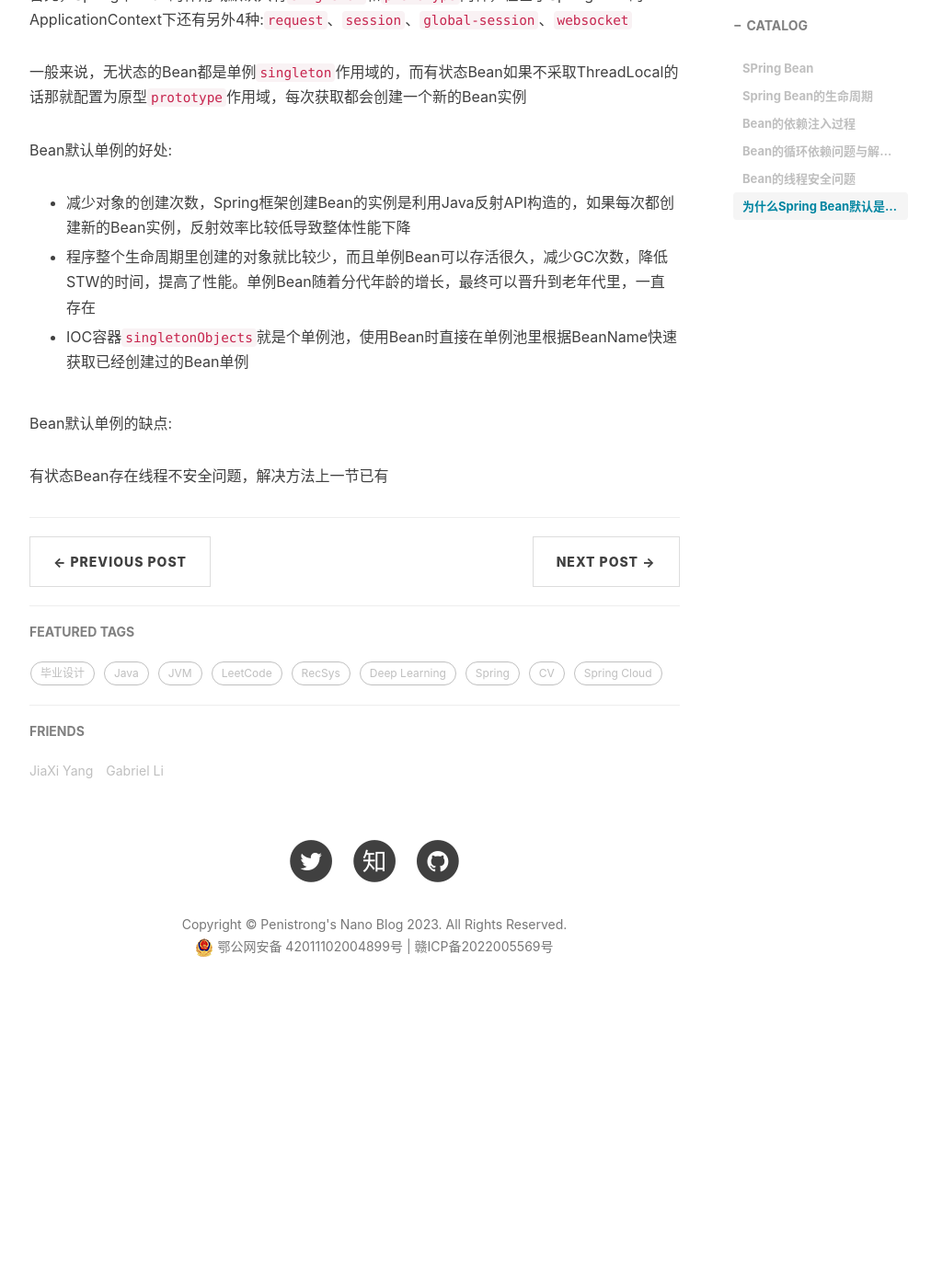
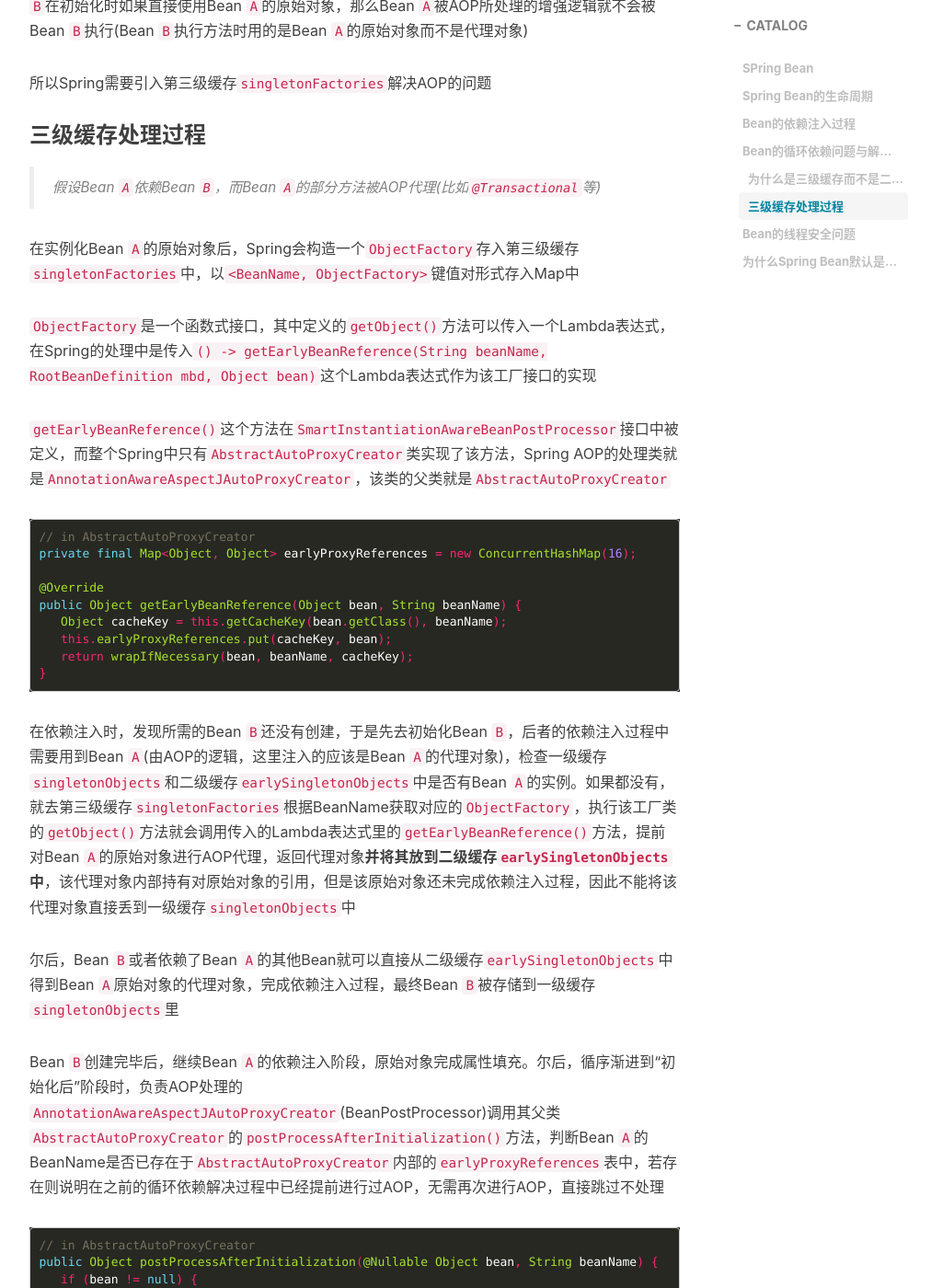
Before and after one commit to Penistrong/penistrong.github.io, a Jekyll site: the page built from _posts/2023-03-31-[Spring] Spring Bean的生命周期.md, in a window 1280 px wide and 1400 px high, scrolled down 3100 px. Shown: the whole window at 92% size, without its empty margins (233-1245 px from the left). Built offline with Jekyll 4.4.1, drawn with Linux system fonts in a browser that asks for light colours; nearby versions of some CDN libraries; comment, search, counter and statistics services are not loaded; before the commit the page ends 4233 px from its top, so only the background shows below that; some of the changed text lies outside the part shown.

Commit message:
[Update] Spring Bean Circle DI Solution

````diff
--- a/_posts/2023-03-31-[Spring] Spring Bean的生命周期.md
+++ b/_posts/2023-03-31-[Spring] Spring Bean的生命周期.md
@@ -82,7 +82,63 @@ Bean被创建后交由Spring的IOC容器进行管理，而AOP这个面向切面
 
 ## Bean的循环依赖问题与解决方式
 
-Spring利用三级缓存`singletonObjects`、`earlySingletonObjects`、`singletonFactories`
+Bean的循环依赖问题是指，在初始化Bean `A`走到依赖注入的步骤时，发现其需要注入Bean `B`，但是单例池中并没有该Bean `B`，于是先去创建Bean `B`，但是Bean `B` 也依赖于Bean `A`，而后者还没有初始化完毕，从而导致循环依赖问题
+
+Spring利用了三级缓存`singletonObjects`、`earlySingletonObjects`、`singletonFactories`解决该问题
+
+### 为什么是三级缓存而不是二级缓存?
+
+**如果只从IOC的角度上考虑**，只需要在单例池这个一级缓存之外再添加一个二级缓存`earlySingletonObjects`即可：即，在实例化Bean `A`的原始对象后，就将其加入二级缓存中，在对Bean `B`进行依赖注入时，如果单例池没有初始化完毕的Bean `A`，就去二级缓存中获取Bean `A`原始对象的引用，完成依赖注入过程
+
+考虑到Spring的另一大核心功能**AOP**，由于AOP是在**初始化后**阶段对原始对象进行代理，利用JDK动态代理或者CGLIB生成代理对象后，**并让原始对象以组合的方式作为代理对象的字段之一**
+
+这样就会出现一个问题，如果二级缓存中存放的是还未初始化完成(**提前暴露**)的原始对象，那么Bean `B`在初始化时如果直接使用Bean `A`的原始对象，那么Bean `A`被AOP所处理的增强逻辑就不会被Bean `B`执行(Bean `B`执行方法时用的是Bean `A`的原始对象而不是代理对象)
+
+所以Spring需要引入第三级缓存`singletonFactories`解决AOP的问题
+
+### 三级缓存处理过程
+
+> 假设Bean `A`依赖Bean `B`，而Bean `A`的部分方法被AOP代理(比如`@Transactional`等)
+
+在实例化Bean `A`的原始对象后，Spring会构造一个`ObjectFactory`存入第三级缓存`singletonFactories`中，以`<BeanName, ObjectFactory>`键值对形式存入Map中
+
+`ObjectFactory`是一个函数式接口，其中定义的`getObject()`方法可以传入一个Lambda表达式，在Spring的处理中是传入`() -> getEarlyBeanReference(String beanName, RootBeanDefinition mbd, Object bean)`这个Lambda表达式作为该工厂接口的实现
+
+`getEarlyBeanReference()`这个方法在`SmartInstantiationAwareBeanPostProcessor`接口中被定义，而整个Spring中只有`AbstractAutoProxyCreator`类实现了该方法，Spring AOP的处理类就是`AnnotationAwareAspectJAutoProxyCreator`，该类的父类就是`AbstractAutoProxyCreator`
+
+```java
+// in AbstractAutoProxyCreator
+private final Map<Object, Object> earlyProxyReferences = new ConcurrentHashMap(16);
+
+@Override
+public Object getEarlyBeanReference(Object bean, String beanName) {
+   Object cacheKey = this.getCacheKey(bean.getClass(), beanName);
+   this.earlyProxyReferences.put(cacheKey, bean);
+   return wrapIfNecessary(bean, beanName, cacheKey);
+}
+```
+
+在依赖注入时，发现所需的Bean `B`还没有创建，于是先去初始化Bean `B`，后者的依赖注入过程中需要用到Bean `A`(由AOP的逻辑，这里注入的应该是Bean `A`的代理对象)，检查一级缓存`singletonObjects`和二级缓存`earlySingletonObjects`中是否有Bean `A`的实例。如果都没有，就去第三级缓存`singletonFactories`根据BeanName获取对应的`ObjectFactory`，执行该工厂类的`getObject()`方法就会调用传入的Lambda表达式里的`getEarlyBeanReference()`方法，提前对Bean `A`的原始对象进行AOP代理，返回代理对象**并将其放到二级缓存`earlySingletonObjects`中**，该代理对象内部持有对原始对象的引用，但是该原始对象还未完成依赖注入过程，因此不能将该代理对象直接丢到一级缓存`singletonObjects`中
+
+尔后，Bean `B`或者依赖了Bean `A`的其他Bean就可以直接从二级缓存`earlySingletonObjects`中得到Bean `A`原始对象的代理对象，完成依赖注入过程，最终Bean `B`被存储到一级缓存`singletonObjects`里
+
+Bean `B`创建完毕后，继续Bean `A`的依赖注入阶段，原始对象完成属性填充。尔后，循序渐进到“初始化后”阶段时，负责AOP处理的`AnnotationAwareAspectJAutoProxyCreator`(BeanPostProcessor)调用其父类`AbstractAutoProxyCreator`的`postProcessAfterInitialization()`方法，判断Bean `A`的BeanName是否已存在于`AbstractAutoProxyCreator`内部的`earlyProxyReferences`表中，若存在则说明在之前的循环依赖解决过程中已经提前进行过AOP，无需再次进行AOP，直接跳过不处理
+
+```java
+// in AbstractAutoProxyCreator
+public Object postProcessAfterInitialization(@Nullable Object bean, String beanName) {
+   if (bean != null) {
+      Object cacheKey = this.getCacheKey(bean.getClass(), beanName);
+      if (this.earlyProxyReferences.remove(cacheKey) != bean) {
+            return this.wrapIfNecessary(bean, beanName, cacheKey);
+      }
+   }
+
+   return bean;
+}
+```
+
+最后，Bean `A`走完整个创建周期后(所有的BeanPostProcessor都执行完毕)，，此时Bean `A`的代理对象是存放在二级缓存`earlySingletonObjects`中，从二级缓存取出代理对象放入一级缓存中，解决了整个循环依赖问题
 
 ## Bean的线程安全问题
 
````
